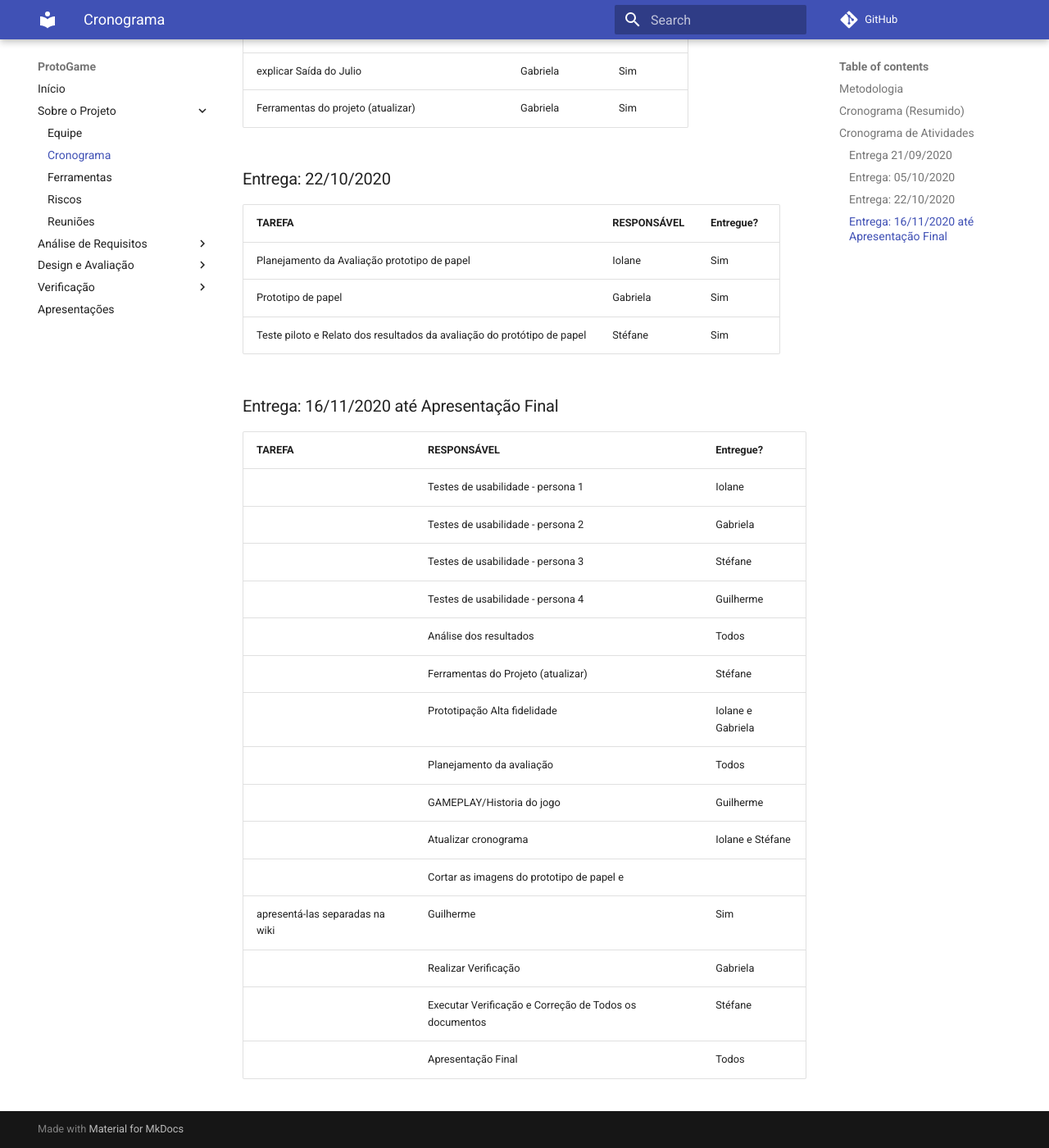
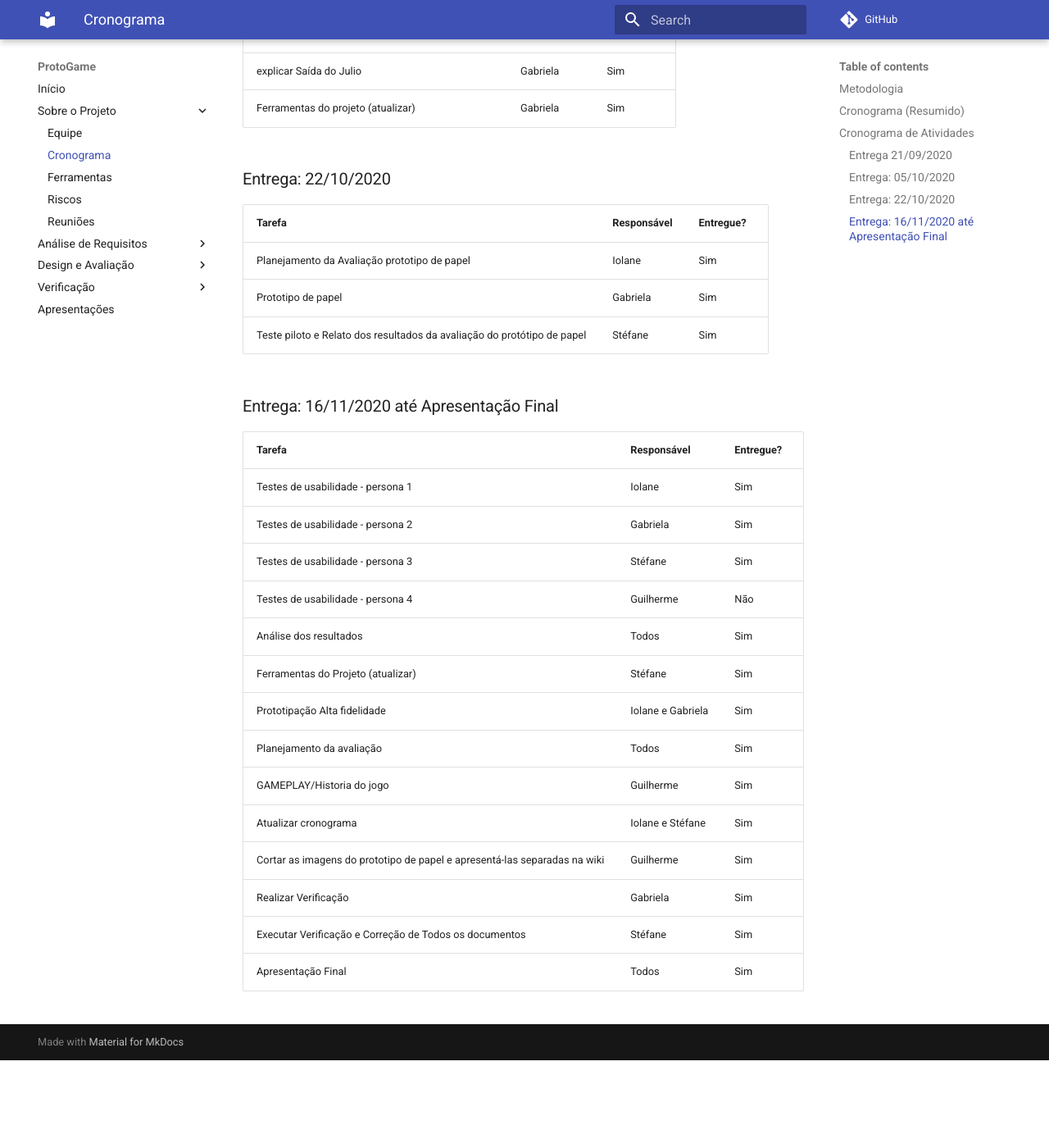
Before and after one commit to Design-de-Jogos/2020.1-ProtoGame, an MkDocs documentation site: the page built from docs/Cronograma.md, in a window 1280 px wide and 1400 px high, scrolled down 3726 px. Shown: the whole window at 82% size. Built offline with MkDocs 1.6.1 and Material for MkDocs 9.7.7, drawn with Linux system fonts in a browser that asks for light colours; comment, search, counter and statistics services are not loaded; after the commit the page ends 5019 px from its top, so only the background shows below that; some of the changed text lies outside the part shown.

Commit message:
Atualizações da Entrega Final

```diff
--- a/docs/Cronograma.md
+++ b/docs/Cronograma.md
@@ -57,7 +57,7 @@ Iteração | Atividades |Datas
 
 ### Entrega 21/09/2020
 
-TAREFA	|	RESPONSÁVEL | Entregue?
+Tarefa	|	Responsável | Entregue?
 ------  | ----------- | ---------
 Ferramentas	| 	Stéfane | Sim
 Cronograma | Todos | Sim
@@ -74,7 +74,7 @@ Metas de usabilidade | Gabriela | Sim
 
 ### Entrega: 05/10/2020
 
-TAREFA |	RESPONSÁVEL | Entregue?
+Tarefa | Responsável | Entregue?
 ------ | ------- | -------
 Elaborar mais storyboards |	Guilherme | Sim
 Planejamento da Avaliação do storyboard | Iolane | Sim
@@ -92,7 +92,7 @@ Ferramentas do projeto (atualizar) | Gabriela | Sim
 
 ### Entrega: 22/10/2020
 
-TAREFA |	RESPONSÁVEL | Entregue?
+Tarefa |	Responsável | Entregue?
 ------ | ------- | -------
 Planejamento da Avaliação prototipo de papel | Iolane | Sim
 Prototipo de papel | Gabriela | Sim
@@ -100,20 +100,19 @@ Teste piloto e Relato dos resultados da avaliação do protótipo de papel | St
 
 ### Entrega: 16/11/2020 até Apresentação Final
 
-TAREFA |	RESPONSÁVEL | Entregue?
+Tarefa |	Responsável | Entregue? |
 ------ | ------- | -------
-| Testes de usabilidade - persona 1  |  Iolane  |  Sim  |
-| Testes de usabilidade - persona 2  |  Gabriela  |  Sim  |
-| Testes de usabilidade - persona 3  |  Stéfane   |  Sim  |
-| Testes de usabilidade - persona 4  |  Guilherme  |  Não |
-| Análise dos resultados | Todos   |  Sim  |
-| Ferramentas do Projeto (atualizar) | Stéfane   |  Sim  |
-| Prototipação Alta fidelidade  |  Iolane e Gabriela  |  Sim  |
-| Planejamento da avaliação  |  Todos  | Sim   |
-| GAMEPLAY/Historia do jogo  | Guilherme   | Sim   |
-| Atualizar cronograma |  Iolane e Stéfane  | Sim   |
-| Cortar as imagens do prototipo de papel e
-apresentá-las separadas na wiki  | Guilherme   |  Sim  |
-| Realizar Verificação  |   Gabriela | Sim   |
-| Executar Verificação e Correção de Todos os documentos  | Stéfane   | Sim   |
-| Apresentação Final  |  Todos  |  Sim  |
+Testes de usabilidade - persona 1  |  Iolane  |  Sim  |
+Testes de usabilidade - persona 2  |  Gabriela  |  Sim  |
+Testes de usabilidade - persona 3  |  Stéfane   |  Sim  |
+Testes de usabilidade - persona 4  |  Guilherme  |  Não |
+Análise dos resultados | Todos   |  Sim  |
+Ferramentas do Projeto (atualizar) | Stéfane   |  Sim  |
+Prototipação Alta fidelidade  |  Iolane e Gabriela  |  Sim  |
+Planejamento da avaliação  |  Todos  | Sim   |
+GAMEPLAY/Historia do jogo  | Guilherme   | Sim   |
+Atualizar cronograma |  Iolane e Stéfane  | Sim  |
+Cortar as imagens do prototipo de papel e apresentá-las separadas na wiki  | Guilherme   |  Sim  |
+Realizar Verificação  |   Gabriela | Sim   |
+Executar Verificação e Correção de Todos os documentos  | Stéfane   | Sim   |
+Apresentação Final  |  Todos  |  Sim  |
```
